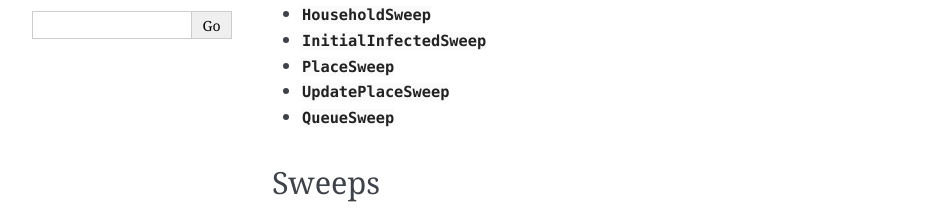
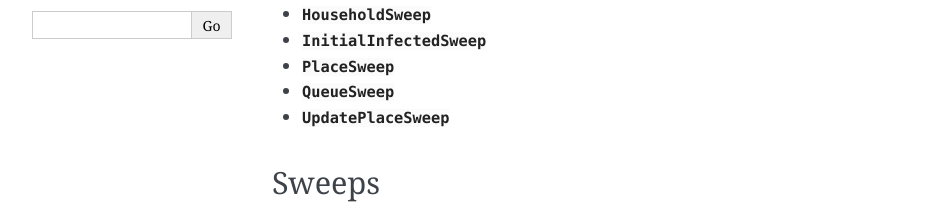
Before and after one commit to SABS-R3-Epidemiology/epiabm, a Sphinx documentation site: the page built from pyEpiabm/docs/source/sweeps.rst, in a window 1280 px wide. Shown: the part 258-471 px from the top of the page, without its empty margins (148-1085 px from the left). Built offline with Sphinx 7.4.7, drawn with Linux system fonts in a browser that asks for light colours; grey boxes are pictures that could not be loaded.

```diff
--- a/pyEpiabm/docs/source/sweeps.rst
+++ b/pyEpiabm/docs/source/sweeps.rst
@@ -13,8 +13,8 @@ Overview:
 - :class:`HouseholdSweep`
 - :class:`InitialInfectedSweep`
 - :class:`PlaceSweep`
+- :class:`QueueSweep`
 - :class:`UpdatePlaceSweep`
-- :class:`QueueSweep`
 
 
 Sweeps
```
